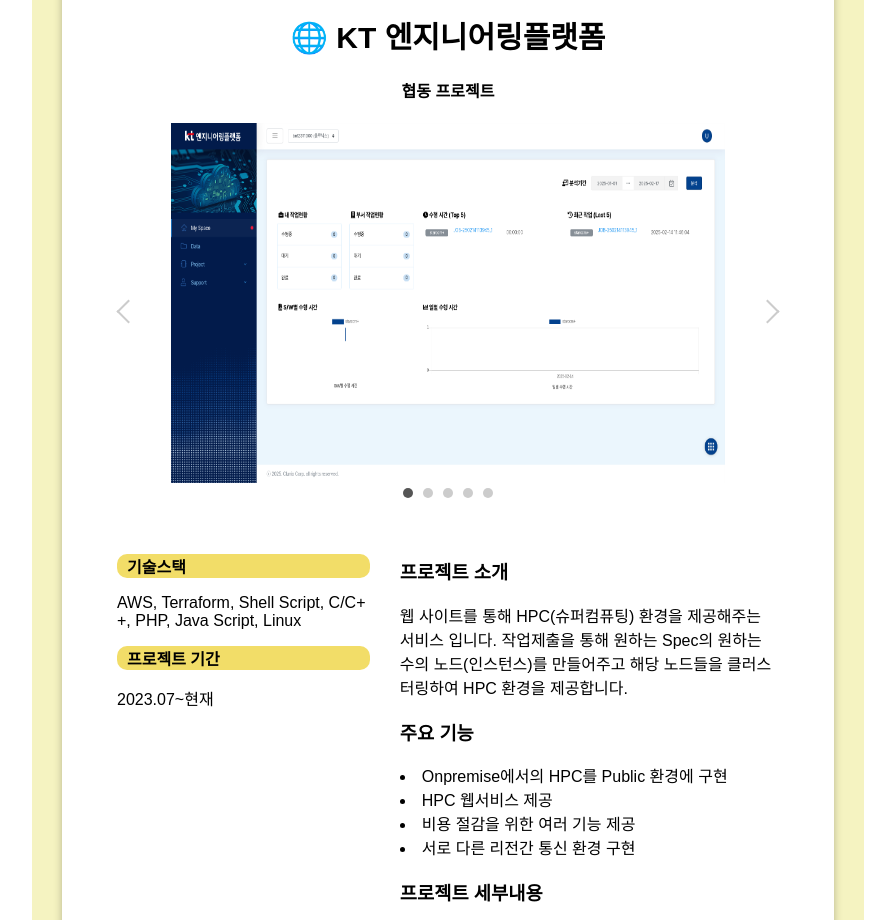
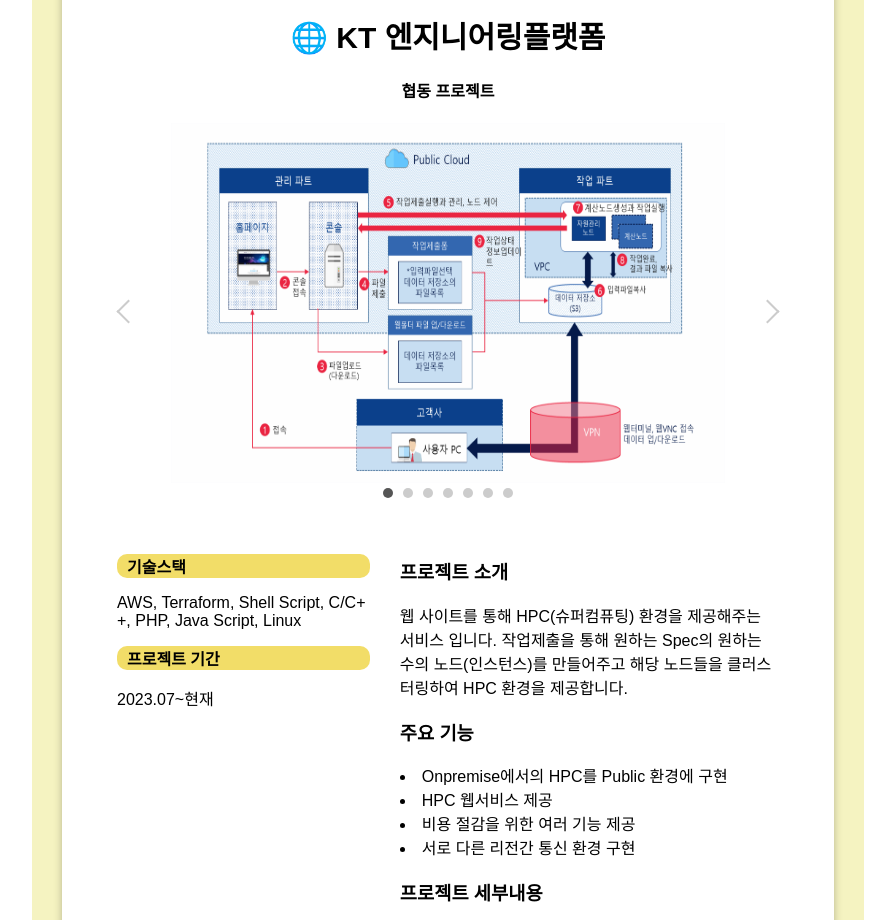
Before and after one commit to jungjin-lee90/pf, a React (Create React App) app: page / in a window 1280 px wide. Shown: the part 2220-3140 px from the top of the page, without its empty margins (192-1087 px from the left). Built offline with nearby package versions, Linux system fonts and the light colour scheme.

Commit message:
이미지 추가

```diff
--- a/src/component/ProjectContents.js
+++ b/src/component/ProjectContents.js
@@ -5,11 +5,13 @@
     title: "🌐 KT 엔지니어링플랫폼",
     category: "협동 프로젝트",
     imageUrl: [
-      `${url}main.png`,
-      `${url}job.png`,
       `${url}설계3.png`,
       `${url}설계2.png`,
       `${url}설계1.png`,
+      `${url}nodestop.png`,
+      `${url}EBS.png`,
+      `${url}main.png`,
+      `${url}job.png`,
     ],
     description:  [
         "웹 사이트를 통해 HPC(슈퍼컴퓨팅) 환경을 제공해주는 서비스 입니다. 작업제출을 통해 원하는 Spec의 원하는 수의 노드(인스턴스)를 만들어주고 해당 노드들을 클러스터링하여 HPC 환경을 제공합니다.",
--- a/src/pages/project.js
+++ b/src/pages/project.js
@@ -4,7 +4,7 @@
 import { projectItems } from "../component/ProjectContents";
 
 const projectImage = [
-    { project1: [0, 1, 2, 3, 4] },
+    { project1: [0, 1, 2, 3, 4, 5, 6] },
     { project2: [0] },
     { project3: [0, 1] },
     { project4: [0] },
```
Also changed, not shown: public/assets/images/EBS.png (added), public/assets/images/nodestop.png (added).
